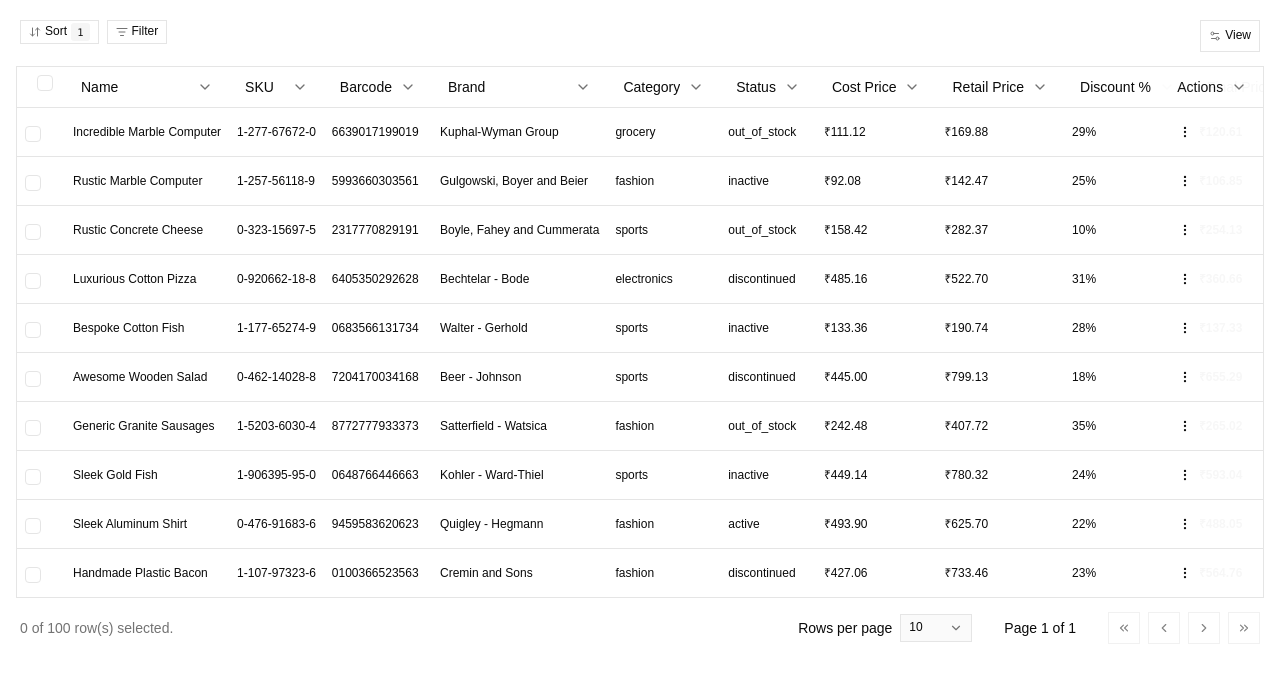
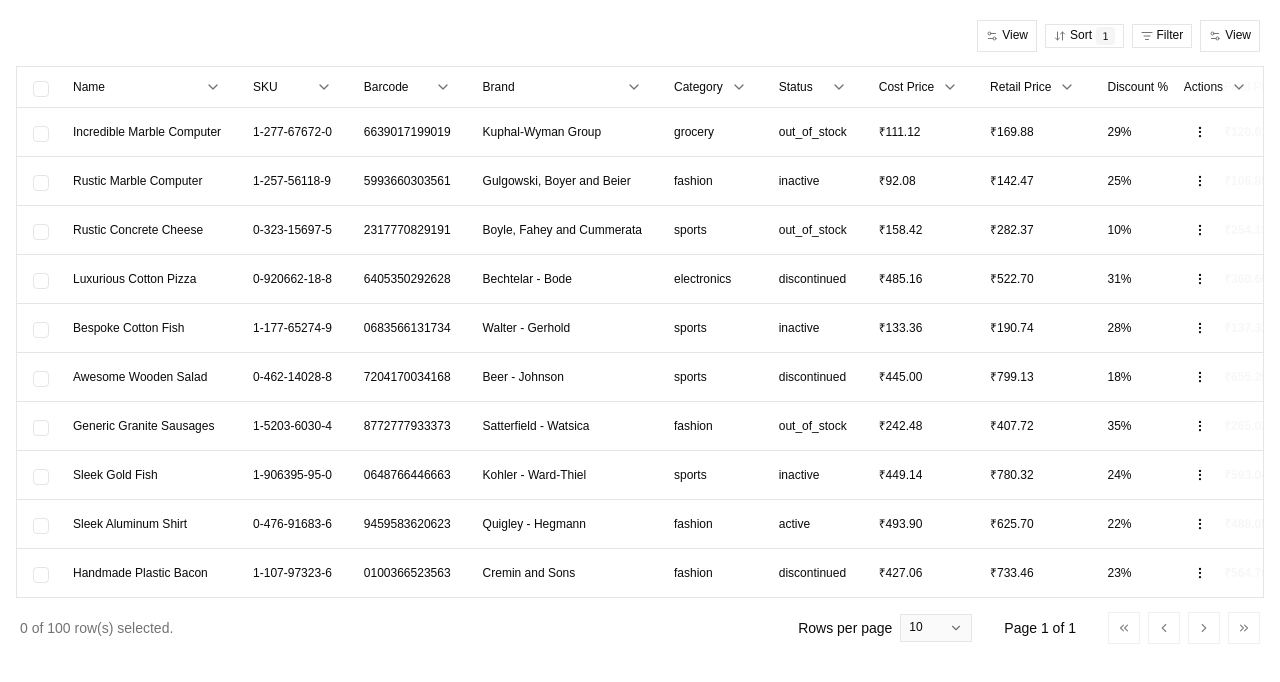
Before and after one commit to sahilverma-dev/advanced-react-data-table, a React (Vite) app: page / in a window 1280 px wide. Shown: the top 682 px of the page. Built offline with nearby package versions, Linux system fonts and the light colour scheme.

Commit message:
fix: data table padding fixed

```diff
--- a/src/app/components/product-data-table.tsx
+++ b/src/app/components/product-data-table.tsx
@@ -8,6 +8,7 @@ import { DataTable } from "@/components/data-table/data-table";
 import { DataTableAdvancedToolbar } from "@/components/data-table/data-table-advanced-toolbar";
 import { DataTableSortList } from "@/components/data-table/data-table-sort-list";
 import { DataTableFilterList } from "@/components/data-table/data-table-filter-list";
+import { DataTableViewOptions } from "@/components/data-table/data-table-view-options";
 // import { DataTableToolbar } from "@/components/data-table/data-table-toolbar";
 
 const categories: ProductCategory[] = [
@@ -137,8 +138,9 @@ const ProductDataTable = () => {
 
       {/* <DataTableToolbar table={table}>
         <DataTableSortList table={table} align="end" />
-      </DataTableToolbar> */}
+        </DataTableToolbar> */}
       <DataTableAdvancedToolbar table={table}>
+        <DataTableViewOptions table={table} />
         <DataTableSortList table={table} align="start" />
         <DataTableFilterList
           table={table}
--- a/src/components/data-table/data-table-column-header.tsx
+++ b/src/components/data-table/data-table-column-header.tsx
@@ -122,7 +122,7 @@ export function DataTableColumnHeader<TData, TValue>({
       <DropdownMenu modal={false}>
         <DropdownMenuTrigger
           className={cn(
-            "flex size-full items-center justify-between gap-2 p-2 text-sm hover:bg-accent/40 data-[state=open]:bg-accent/40 [&_svg]:size-4",
+            "flex size-full items-center justify-between gap-2 text-xs px-2 hover:bg-accent/40 data-[state=open]:bg-accent/40 [&_svg]:size-4",
             isAnyColumnResizing && "pointer-events-none",
             className
           )}
--- a/src/components/data-table/data-table.tsx
+++ b/src/components/data-table/data-table.tsx
@@ -47,7 +47,7 @@ export function DataTable<TData>({
                   >
                     {header.isPlaceholder ? null : typeof header.column
                         .columnDef.header === "function" ? (
-                      <div className="size-full px-3 py-1.5">
+                      <div className="p-2">
                         {flexRender(
                           header.column.columnDef.header,
                           header.getContext()
@@ -71,6 +71,7 @@ export function DataTable<TData>({
                   {row.getVisibleCells().map((cell) => (
                     <TableCell
                       key={cell.id}
+                      className="px-4"
                       style={{
                         ...getCommonPinningStyles({ column: cell.column }),
                       }}
```
